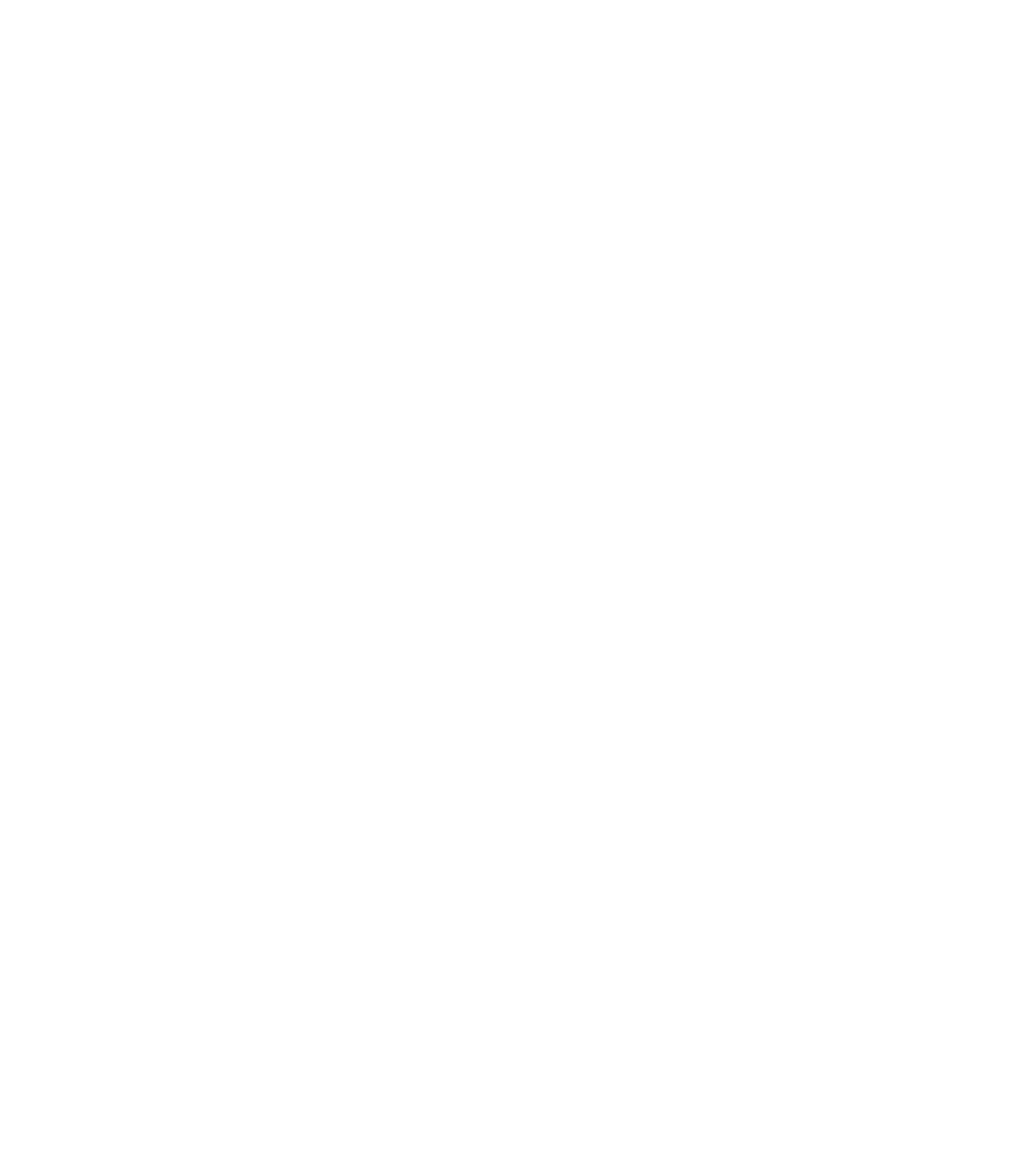
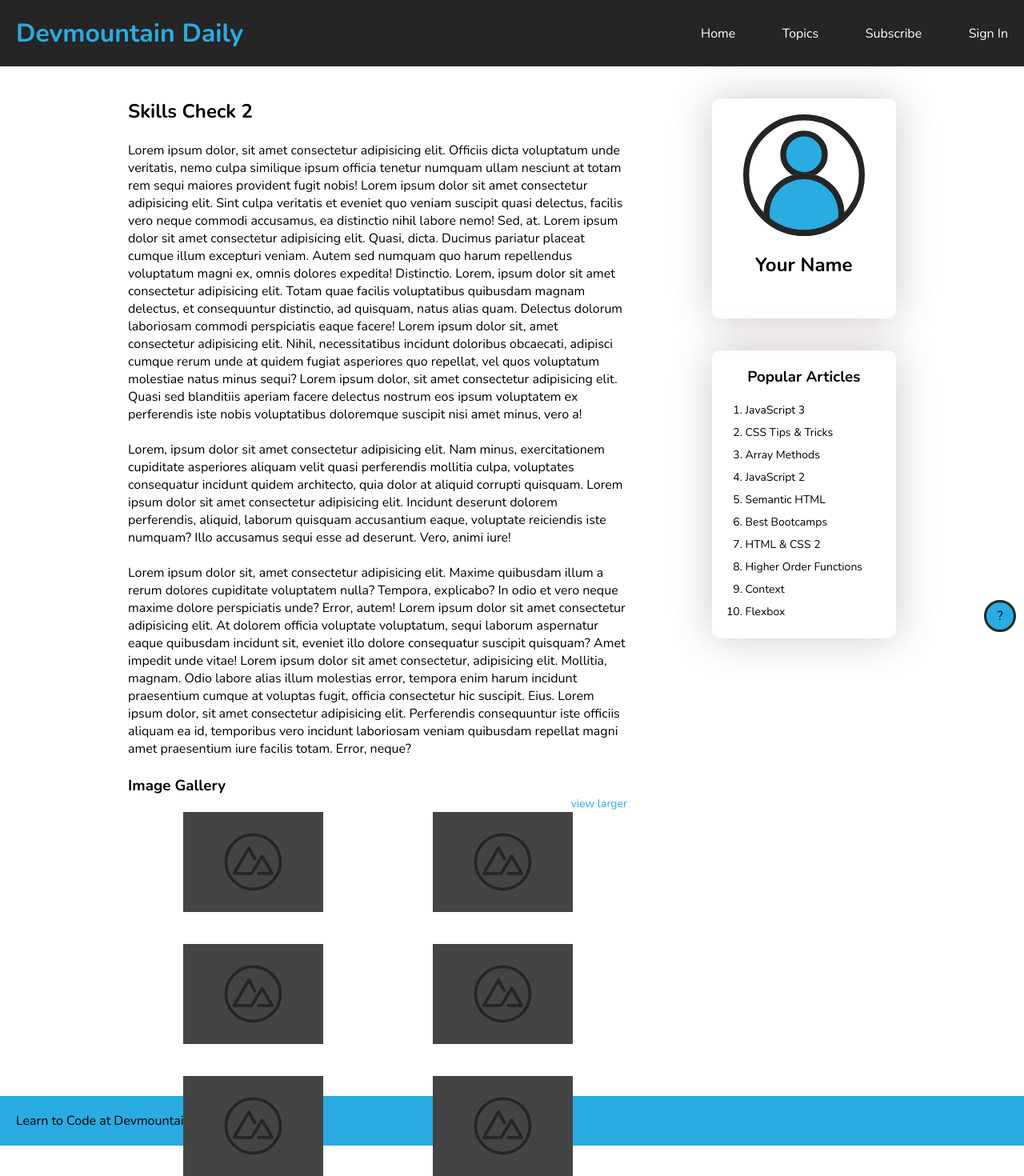
Before and after one commit to zev74/v4-unit-assessment-2, a plain HTML site: page html-css/index.html in a window 1280 px wide. Shown: the whole page at 80% size. Before the commit the page ends 800 px from the top, so only its background shows below. Drawn offline with nearby package versions, Linux system fonts and the light colour scheme.

Commit message:
html and css solutions added in

```diff
--- a/html-css/index.html
+++ b/html-css/index.html
@@ -0,0 +1,81 @@
+<!DOCTYPE html>
+<html lang="en">
+<head>
+    <meta charset="UTF-8">
+    <meta name="viewport" content="width=device-width, initial-scale=1.0">
+    <title>HTML & CSS Part 1</title>
+    <link rel="stylesheet" href="styles.css">
+    <link href="https://fonts.googleapis.com/css2?family=Nunito:wght@400;700&display=swap" rel="stylesheet">
+</head>
+<body>
+    <header>
+        <h1>Devmountain Daily</h1>
+        <nav>
+            <a>Home</a>
+            <a>Topics</a>
+            <a>Subscribe</a>
+            <a>Sign In</a>
+        </nav>
+    </header>
+    <main>
+        <section id='left'>
+            <article>
+                <h2>Skills Check 2</h2>
+                <br>
+                <p>
+                    Lorem ipsum dolor, sit amet consectetur adipisicing elit. Officiis dicta voluptatum unde veritatis, nemo culpa similique ipsum officia tenetur numquam ullam nesciunt at totam rem sequi maiores provident fugit nobis! Lorem ipsum dolor sit amet consectetur adipisicing elit. Sint culpa veritatis et eveniet quo veniam suscipit quasi delectus, facilis vero neque commodi accusamus, ea distinctio nihil labore nemo! Sed, at. Lorem ipsum dolor sit amet consectetur adipisicing elit. Quasi, dicta. Ducimus pariatur placeat cumque illum excepturi veniam. Autem sed numquam quo harum repellendus voluptatum magni ex, omnis dolores expedita! Distinctio. Lorem, ipsum dolor sit amet consectetur adipisicing elit. Totam quae facilis voluptatibus quibusdam magnam delectus, et consequuntur distinctio, ad quisquam, natus alias quam. Delectus dolorum laboriosam commodi perspiciatis eaque facere! Lorem ipsum dolor sit, amet consectetur adipisicing elit. Nihil, necessitatibus incidunt doloribus obcaecati, adipisci cumque rerum unde at quidem fugiat asperiores quo repellat, vel quos voluptatum molestiae natus minus sequi? Lorem ipsum dolor, sit amet consectetur adipisicing elit. Quasi sed blanditiis aperiam facere delectus nostrum eos ipsum voluptatem ex perferendis iste nobis voluptatibus doloremque suscipit nisi amet minus, vero a!
+                </p>
+                <br>
+                <p>
+                    Lorem, ipsum dolor sit amet consectetur adipisicing elit. Nam minus, exercitationem cupiditate asperiores aliquam velit quasi perferendis mollitia culpa, voluptates consequatur incidunt quidem architecto, quia dolor at aliquid corrupti quisquam. Lorem ipsum dolor sit amet consectetur adipisicing elit. Incidunt deserunt dolorem perferendis, aliquid, laborum quisquam accusantium eaque, voluptate reiciendis iste numquam? Illo accusamus sequi esse ad deserunt. Vero, animi iure!
+                </p>
+                <br>
+                <p>
+                    Lorem ipsum dolor sit, amet consectetur adipisicing elit. Maxime quibusdam illum a rerum dolores cupiditate voluptatem nulla? Tempora, explicabo? In odio et vero neque maxime dolore perspiciatis unde? Error, autem! Lorem ipsum dolor sit amet consectetur adipisicing elit. At dolorem officia voluptate voluptatum, sequi laborum aspernatur eaque quibusdam incidunt sit, eveniet illo dolore consequatur suscipit quisquam? Amet impedit unde vitae! Lorem ipsum dolor sit amet consectetur, adipisicing elit. Mollitia, magnam. Odio labore alias illum molestias error, tempora enim harum incidunt praesentium cumque at voluptas fugit, officia consectetur hic suscipit. Eius. Lorem ipsum dolor, sit amet consectetur adipisicing elit. Perferendis consequuntur iste officiis aliquam ea id, temporibus vero incidunt laboriosam veniam quibusdam repellat magni amet praesentium iure facilis totam. Error, neque?
+                </p>
+            </article>
+            <br>
+            <section>
+                <h3>Image Gallery</h3>
+                <div class="img-container">
+                    <p id='large'>view larger</p>
+                    <img src='./placeholder.svg' alt='gallery' class="gallery-img"/>
+                    <img src='./placeholder.svg' alt='gallery' class="gallery-img"/>
+                    <img src='./placeholder.svg' alt='gallery' class="gallery-img"/>
+                    <img src='./placeholder.svg' alt='gallery' class="gallery-img"/>
+                    <img src='./placeholder.svg' alt='gallery' class="gallery-img"/>
+                    <img src='./placeholder.svg' alt='gallery' class="gallery-img"/>
+                </div>
+            </section>
+        </section>
+
+        <aside id='right'>
+            <div class='author-card'>
+                <img src='./profile.svg' alt='author profile icon' class="prof-icon"/>
+                <h2>Your Name</h2>
+            </div>
+
+            <div class='pop-articles'>
+                <h3>Popular Articles</h3>
+                <ol>
+                    <li>JavaScript 3</li>
+                    <li>CSS Tips & Tricks</li>
+                    <li>Array Methods</li>
+                    <li>JavaScript 2</li>
+                    <li>Semantic HTML</li>
+                    <li>Best Bootcamps</li>
+                    <li>HTML & CSS 2</li>
+                    <li>Higher Order Functions</li>
+                    <li>Context</li>
+                    <li>Flexbox</li>
+                </ol>
+            </div>
+        </aside>
+    </main>
+    <div id='question-bubble'>?</div>
+    <footer>
+        <p>Learn to Code at Devmountain!</p>
+    </footer>
+    <script src='./index.js'></script>
+</body>
+</html>
--- a/html-css/styles.css
+++ b/html-css/styles.css
@@ -0,0 +1,138 @@
+/* position: static
+position: relative
+position: absolute
+position: fixed
+position: sticky
+display: block
+display: inline
+display: inline-block
+display: flex
+display: none
+flex direction- row, column
+flex wrap - wrap, no wrap, reverse
+justify-content: flex start
+justify-content: flex end
+justify-content: center
+justify-content: space between
+justify-content: space around
+justify-content: space evenly
+align-items: flex start
+align-items: flex end
+align-items: center
+align-items: stretch
+align-items: baseline */
+
+* {
+    box-sizing: border-box;
+    margin: 0;
+    padding: 0;
+    font-family: 'Nunito', sans-serif;
+}
+
+header {
+    display: flex;
+    align-items: center;
+    justify-content: space-between;
+    padding: 20px;
+    background-color: #252525;
+    color: white;
+    position: sticky;
+    top: 0;
+}
+
+h1 {
+    color: #2AABE2;
+}
+
+nav {
+    width: 30vw;
+    display: flex;
+    justify-content: space-between;
+}
+
+main {
+    width: 75vw;
+    margin: 0 auto;
+    display: flex;
+    justify-content: space-between;
+}
+
+#question-bubble {
+    position: fixed;
+    right: 10px;
+    bottom: 10px;
+    width: 40px;
+    height: 40px;
+    border: 3px solid #252525;
+    border-radius: 50%;
+    background-color: #2AABE2;
+    display: flex;
+    justify-content: center;
+    align-items: center;
+}
+
+#left {
+    width: 65%;
+    margin-top: 40px;
+}
+
+.img-container {
+    height: 375px;
+    display: flex;
+    flex-wrap: wrap;
+    justify-content: space-around;
+    align-items: center;
+    position: relative;
+}
+
+#large {
+    position: absolute;
+    top: 0;
+    right: 0;
+    color: #2AABE2;
+    font-size: 14px;
+}
+
+.gallery-img {
+    width: 175px;
+    margin: 20px;
+}
+
+.author-card {
+    width: 18vw;
+    height: 275px;
+    margin-top: 40px;
+    border-radius: 10px;
+    display: flex;
+    flex-direction: column;
+    align-items: center;
+    box-shadow: 0 0 50px rgba(102, 75, 75, .3);
+}
+
+.prof-icon {
+    width: 15vw;
+    padding: 20px;
+}
+
+.pop-articles {
+    border-radius: 10px;
+    box-shadow: 0 0 50px rgba(102, 75, 75, .3);
+    display: flex;
+    flex-direction: column;
+    align-items: center;
+    margin-top: 40px;
+    height: 360px;
+    padding-top: 20px;
+    width: 18vw;
+}
+
+ol {
+    margin-top: 15px;
+    line-height: 200%;
+    font-size: 14px;
+}
+
+footer {
+    background-color: #2AABE2;
+    padding: 20px;
+}
```
Also changed, not shown: vanilla-js/index.html (+5 -4 lines).
